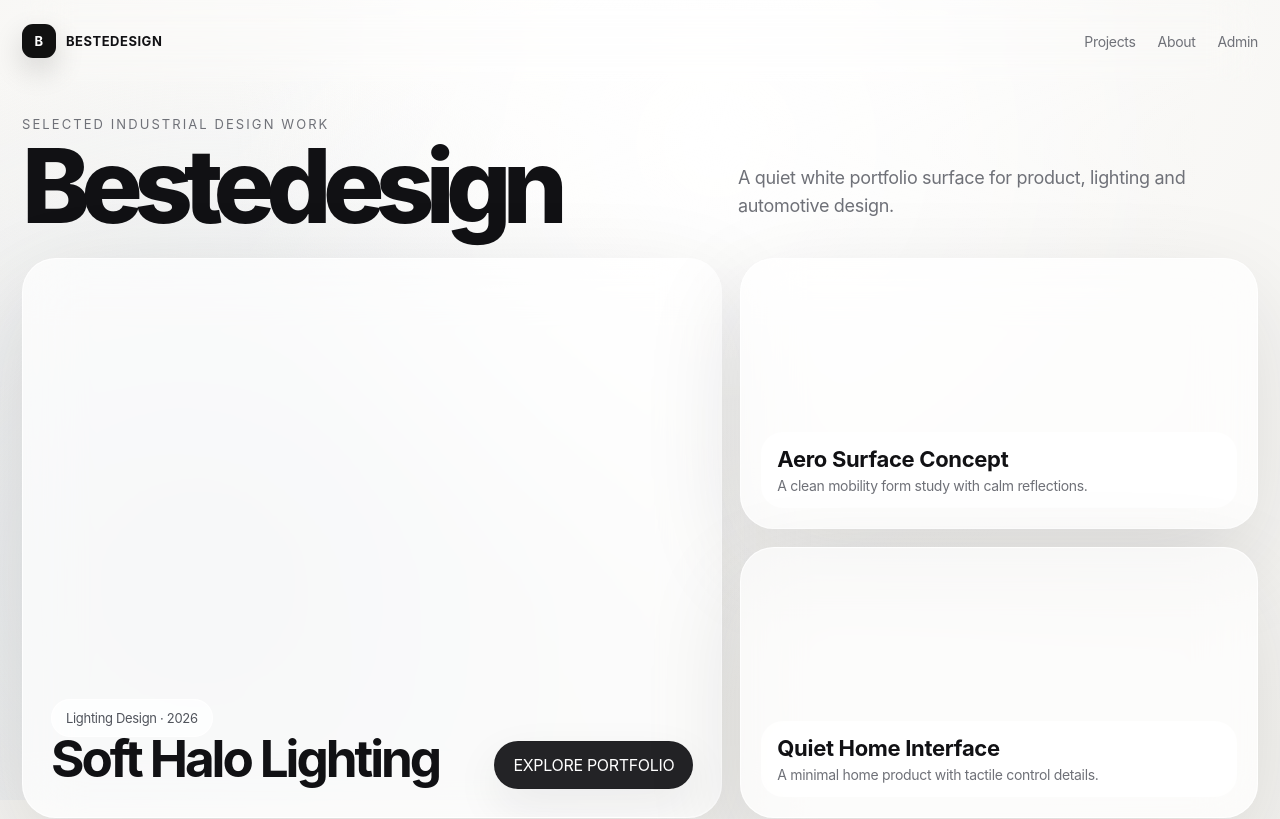
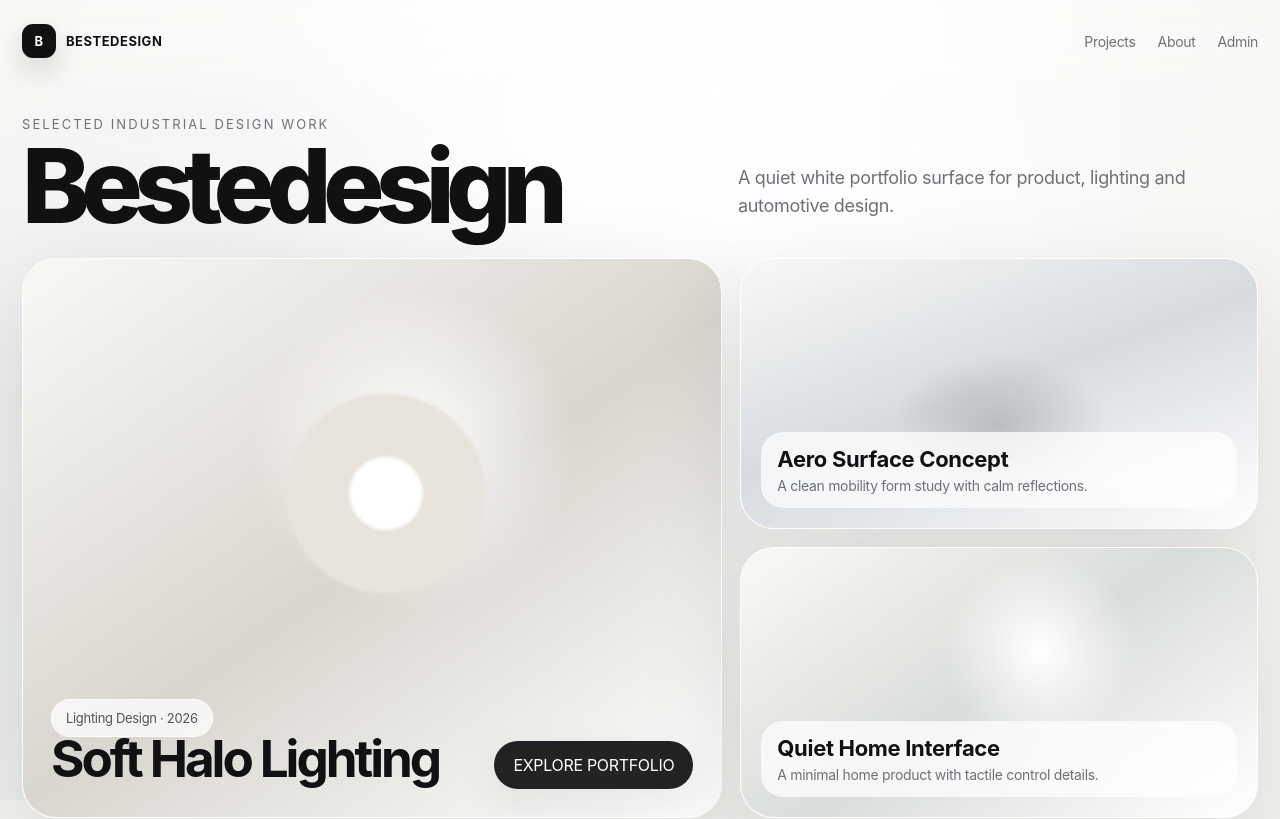
Before and after one commit to bestieon/bestedesign-portfolio, a Next.js app: page / in a window 1280 px wide. Shown: the top 819 px of the page. Built offline with nearby package versions, Linux system fonts and the light colour scheme.

Commit message:
Add inline visual covers to Apple style homepage

```diff
--- a/app/page.tsx
+++ b/app/page.tsx
@@ -1,10 +1,20 @@
 import Nav from '@/components/Nav';
 
+const covers = {
+  light: 'radial-gradient(circle at 52% 42%, #fff 0 7%, #e8e4dc 8% 20%, transparent 21%), radial-gradient(circle at 56% 34%, rgba(255,255,255,.95), transparent 30%), linear-gradient(145deg,#f9f8f5,#d9d6cf 52%,#fff)',
+  car: 'radial-gradient(ellipse at 50% 62%, rgba(0,0,0,.16), transparent 30%), linear-gradient(160deg,#f8f8f6,#d7dbe0 48%,#fff)',
+  product: 'radial-gradient(circle at 58% 38%, #fff, transparent 28%), linear-gradient(145deg,#faf9f6,#d9ddd9 50%,#fff)'
+};
+
 const projects = [
-  ['Soft Halo Lighting', 'Lighting Design', 'A quiet lighting object with soft relief shadows.', 'cover-light'],
-  ['Aero Surface Concept', 'Automotive Design', 'A clean mobility form study with calm reflections.', 'cover-car'],
-  ['Quiet Home Interface', 'Product Design', 'A minimal home product with tactile control details.', 'cover-product']
+  ['Soft Halo Lighting', 'Lighting Design', 'A quiet lighting object with soft relief shadows.', covers.light],
+  ['Aero Surface Concept', 'Automotive Design', 'A clean mobility form study with calm reflections.', covers.car],
+  ['Quiet Home Interface', 'Product Design', 'A minimal home product with tactile control details.', covers.product]
 ];
+
+function Art({ bg, children }: { bg: string; children?: React.ReactNode }) {
+  return <div style={{ position: 'absolute', inset: 0, background: bg }}>{children}</div>;
+}
 
 export default function Home() {
   return (
@@ -13,29 +23,23 @@ export default function Home() {
       <main>
         <section className="hero-apple container">
           <div className="hero-top">
-            <div>
-              <div className="eyebrow">Selected industrial design work</div>
-              <h1 className="hero-title">Bestedesign</h1>
-            </div>
+            <div><div className="eyebrow">Selected industrial design work</div><h1 className="hero-title">Bestedesign</h1></div>
             <p className="hero-note">A quiet white portfolio surface for product, lighting and automotive design.</p>
           </div>
           <div className="project-showcase">
             <a className="showcase-main" href="#projects">
-              <div className="art-cover cover-light" />
-              <div className="project-info-float">
-                <div><span className="project-pill">Lighting Design · 2026</span><h2>Soft Halo Lighting</h2></div>
-                <span className="btn primary">EXPLORE PORTFOLIO</span>
-              </div>
+              <Art bg={covers.light} />
+              <div className="project-info-float"><div><span className="project-pill">Lighting Design · 2026</span><h2>Soft Halo Lighting</h2></div><span className="btn primary">EXPLORE PORTFOLIO</span></div>
             </a>
             <div className="showcase-stack">
-              {projects.slice(1).map((p) => <a className="showcase-stack-card" href="#projects" key={p[0]}><div className={`art-cover ${p[3]}`} /><div className="stack-label"><h3>{p[0]}</h3><p>{p[2]}</p></div></a>)}
+              {projects.slice(1).map((p) => <a className="showcase-stack-card" href="#projects" key={p[0]}><Art bg={p[3]} /><div className="stack-label"><h3>{p[0]}</h3><p>{p[2]}</p></div></a>)}
             </div>
           </div>
         </section>
         <section id="projects" className="section container">
           <div className="section-head"><h2>Projects</h2><p className="meta">soft hover · clean selection · admin editable</p></div>
           <div className="project-grid">
-            {projects.map((p) => <a className="project-card" href="#" key={p[0]}><div className={`art-cover ${p[3]}`} /><div className="project-body"><div className="meta">{p[1]} · 2026</div><h3>{p[0]}</h3><p>{p[2]}</p></div></a>)}
+            {projects.map((p) => <a className="project-card" href="#" key={p[0]}><Art bg={p[3]} /><div className="project-body"><div className="meta">{p[1]} · 2026</div><h3>{p[0]}</h3><p>{p[2]}</p></div></a>)}
           </div>
         </section>
       </main>
```
